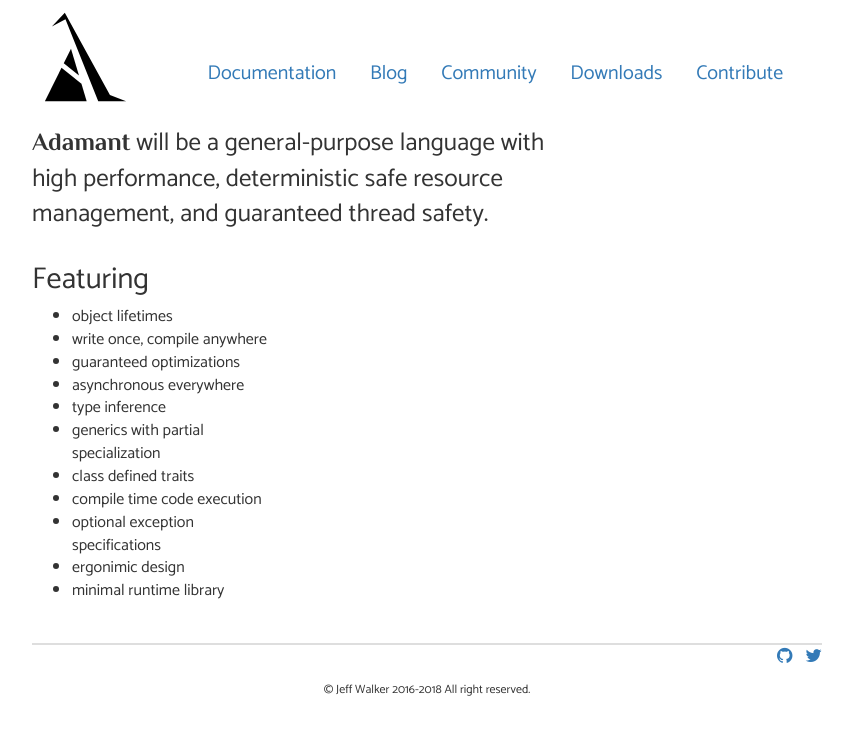
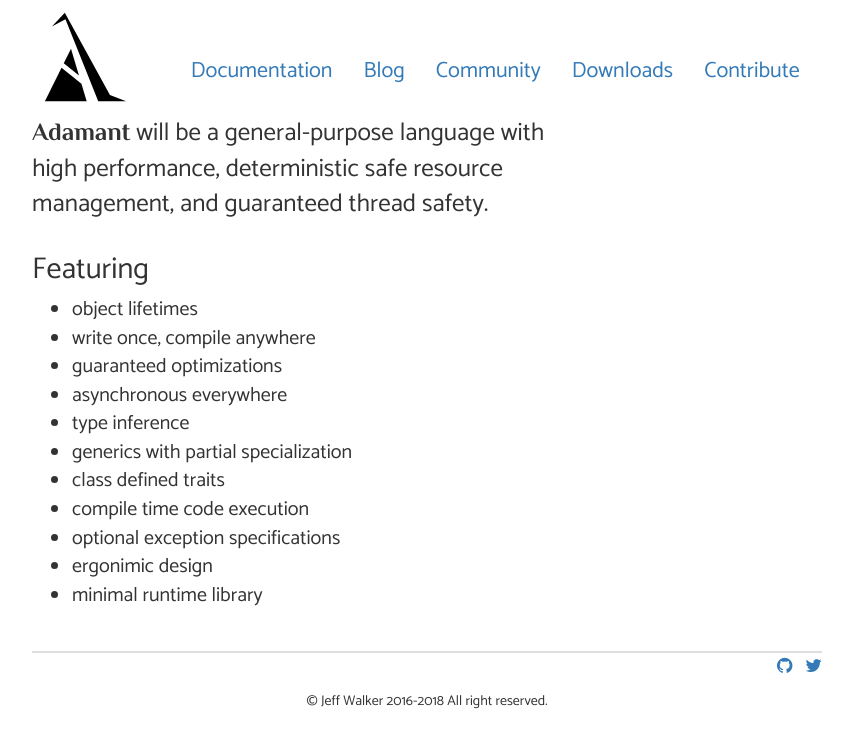
Before and after one commit to adamant/adamant-lang.org, a Jekyll site: the page built from index.html, in a window 1280 px wide. Shown: the top 748 px of the page, without its empty margins (213-1066 px from the left). Built offline with Jekyll 4.4.1, drawn with Linux system fonts in a browser that asks for light colours; nearby versions of some CDN libraries.

Commit message:
increase font size

```diff
--- a/css/main.css
+++ b/css/main.css
@@ -24,13 +24,13 @@ we don't do that. We just force the scrollbar.
 body
 {
     font-family: 'Catamaran',"Helvetica Neue",Helvetica,Arial,sans-serif;
-    font-size: 16px;
+    font-size: 20px;
 }
 
 pre, pre code, code, .hljs
 {
     font-family: 'Fira Mono',Menlo,Monaco,Consolas,"Courier New",monospace;
-    font-size: 14px; /* matches the visual size of the body font better */
+    font-size: 18px; /* matches the visual size of the body font better */
     line-height: 1.5;
     background: #f6f6f6;
 }
@@ -56,10 +56,17 @@ pre code
     margin: 0 auto 0 auto;
 }
 
+.blog-header hr
+{
+    margin-top: 0;
+    margin-bottom: 0;
+}
+
 .site-header ul,
 .blog-header ul
 {
     padding: 0;
+    margin-bottom: 0;
 }
 
 .site-header li,
@@ -78,7 +85,7 @@ pre code
 {
     .site-header .menu
     {
-        margin-top: 3em;
+        margin-top: 2.5em;
     }
 }
 
@@ -92,18 +99,11 @@ pre code
 .blog-header h2
 {
     display: inline;
-    font-size: 20px;
+    font-size: 22px;
     font-weight: 500;
     /* Spacing important for background of active item */
     padding: 0.4em 0.6em;
-    margin: 0.35em 0.15em;
-}
-
-/* Blog header should be a little shorter */
-.blog-header h2
-{
-    margin-top: 0em;
-    margin-bottom: 0em;
+    margin: 0;
 }
 
 .site-header li.active h2,
@@ -137,7 +137,7 @@ pre code
 .site-footer .legal
 {
     text-align: center;
-    font-size: 12px;
+    font-size: 14px;
 }
 
 .social-media-list
--- a/index.html
+++ b/index.html
@@ -7,7 +7,7 @@ layout: master
     </div>
 </div>
 <div class="row">
-    <div class="col-md-4">
+    <div class="col-md-8">
         <h2>Featuring</h2>
         <ul>
             <li>object lifetimes</li>
@@ -23,6 +23,6 @@ layout: master
             <li>minimal runtime library</li>
         </ul>
     </div>
-    <div class="col-md-8">
+    <div class="col-md-7">
     </div>
 </div>
```
